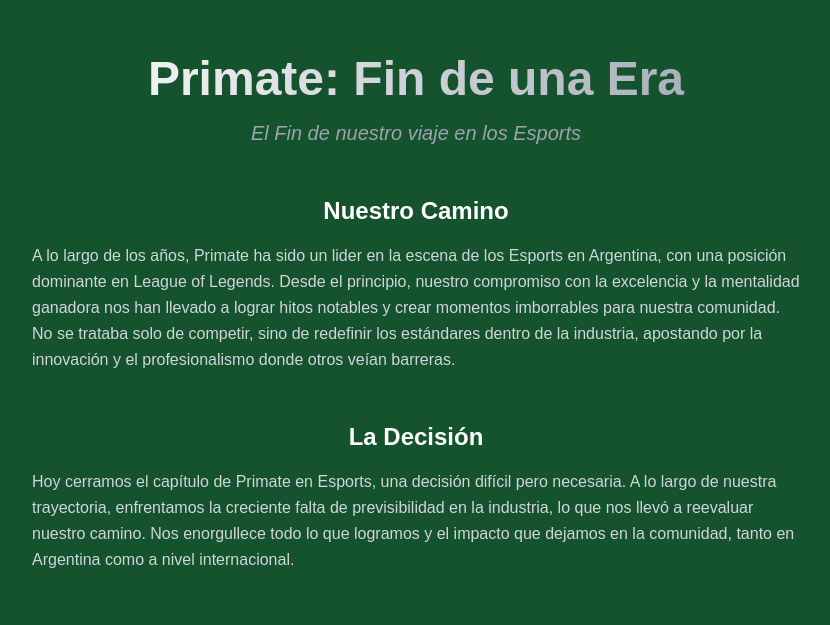
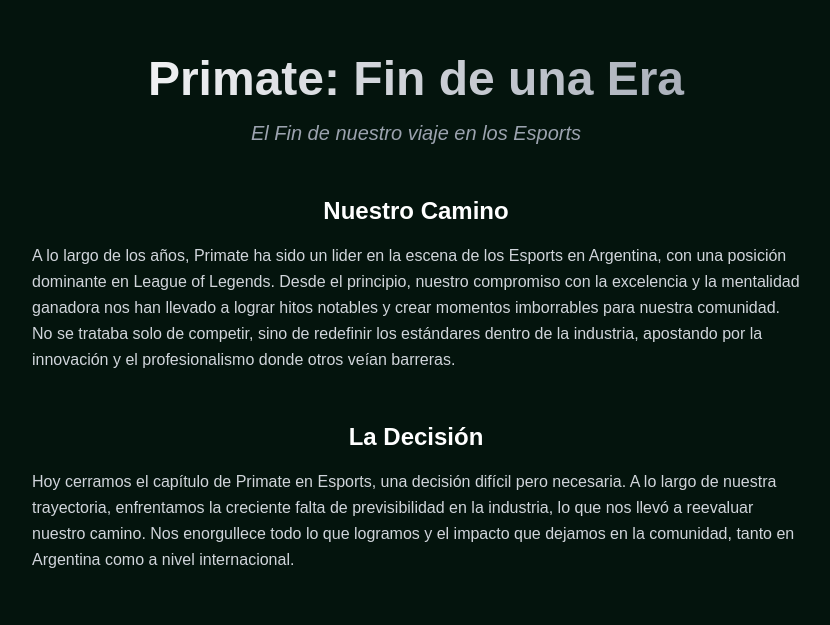
Before and after one commit to 0xRVM/primate-announcement, a Next.js app: page / in a window 1280 px wide. Shown: the part 169-794 px from the top of the page, without its empty margins (224-1054 px from the left). Built offline with nearby package versions, Linux system fonts and the light colour scheme.

Commit message:
BackGround Color

```diff
--- a/app/page.tsx
+++ b/app/page.tsx
@@ -1,7 +1,7 @@
 
 export default function PrimateClosureAnnouncement() {
   return (
-    <div className="min-h-screen bg-green-900 text-white flex flex-col justify-center items-center p-4 sm:p-8">
+    <div className="min-h-screen bg-[#04140d] text-white flex flex-col justify-center items-center p-4 sm:p-8">
       <main className="max-w-3xl mx-auto">
         <header className="text-center mb-12">
           <div className="w-40 h-40 mx-auto mb-8 relative">
```
